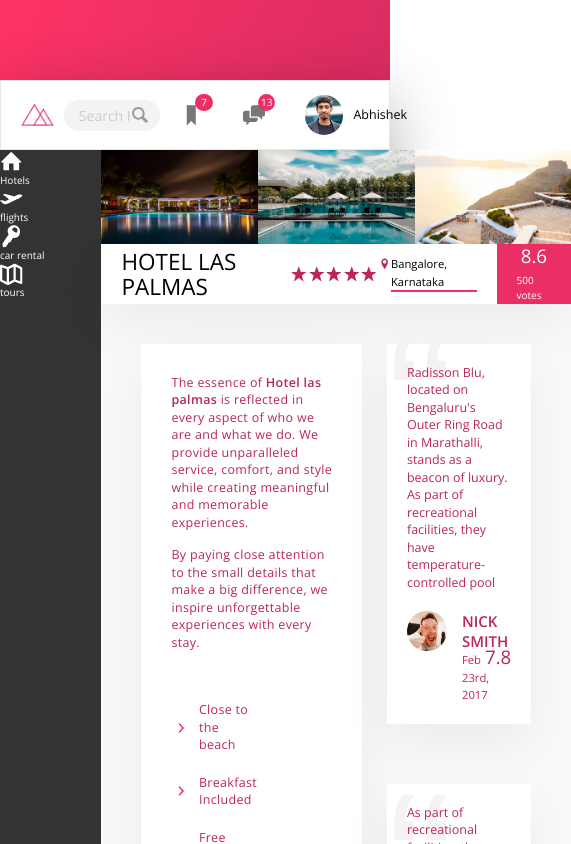
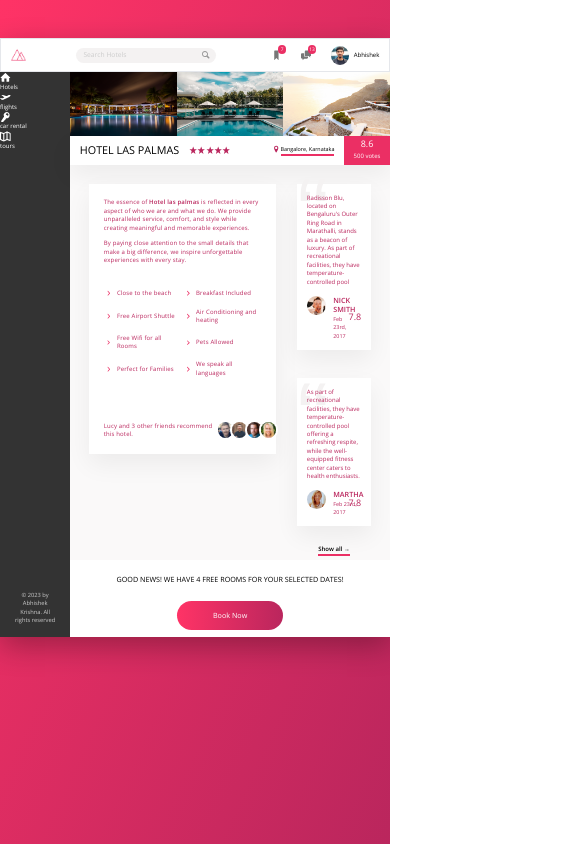
Before and after one commit to CypherAk007/Trillio-React-App, a React (Vite) app: page / in a window 390 px wide. Shown: the top 844 px of the page, 571 px wide, since content can reach past the window. Built offline with nearby package versions, Linux system fonts and the light colour scheme.

Commit message:
media querry setup

```diff
--- a/src/components/RouteLayout.jsx
+++ b/src/components/RouteLayout.jsx
@@ -1,6 +1,6 @@
 import { Outlet } from "react-router-dom";
 import Header from "./Header";
-import classes from './Header.module.scss'
+import classes from './Header.module.scss';
 import HotelView from "./HotelView";
 import SideBar from "./SideBar";
 const RouteLayout = ()=>{
@@ -11,7 +11,6 @@
                 <SideBar></SideBar>
                 <HotelView>
                 {/* <div> */}
-
                     <Outlet></Outlet>
                 {/* </div> */}
                 </HotelView>
--- a/src/index.css
+++ b/src/index.css
@@ -55,3 +55,21 @@
 background-image: linear-gradient(to right bottom,var(--color-primary-light),var(--color-primary-dark));
 
 }
+
+
+/* Only this works - App.js Scss not working */
+@media (max-width: 1200px) {
+  html{
+      font-size: 56.25%;
+  }
+}
+@media (max-width: 900px) {
+  html{
+      font-size: 50%;
+  }
+}
+@media (max-width: 600px) {
+  html{
+      font-size: 30%;
+  }
+}
--- a/src/pages/Home.jsx
+++ b/src/pages/Home.jsx
@@ -126,7 +126,6 @@
                         </div>
                     </div>
                     <div className='relative'>
-
                         <div className={`${classes['description']}  bg-white mt-8 m-16 min-h-[10rem] shadow-light p-8 text-xl -text--color-primary-dark font-normal`}>
                             <p className={` z-10 relative`}>
                             As part of recreational facilities, they have temperature-controlled pool offering a refreshing respite, while the well-equipped fitness center caters to health enthusiasts.
--- a/tailwind.config.js
+++ b/tailwind.config.js
@@ -21,7 +21,13 @@
       boxShadow:{
         'dark':'0 2rem 6rem rgba(0,0,0,.3)',
         'light':'0 2rem 5rem rgba(0,0,0,.06)',
-      }
+      },
+      screens:{
+        'big-desktop':{'max':'112.5em'},
+        'tab-land':{'max':'75em'},
+        'tab-port':{'max':'56.25em'},
+        'phone':{'max':'37.5em'},
+      },
     },
   },
   plugins: [],
```
Lines whose indentation alone changed are shown as unchanged.
